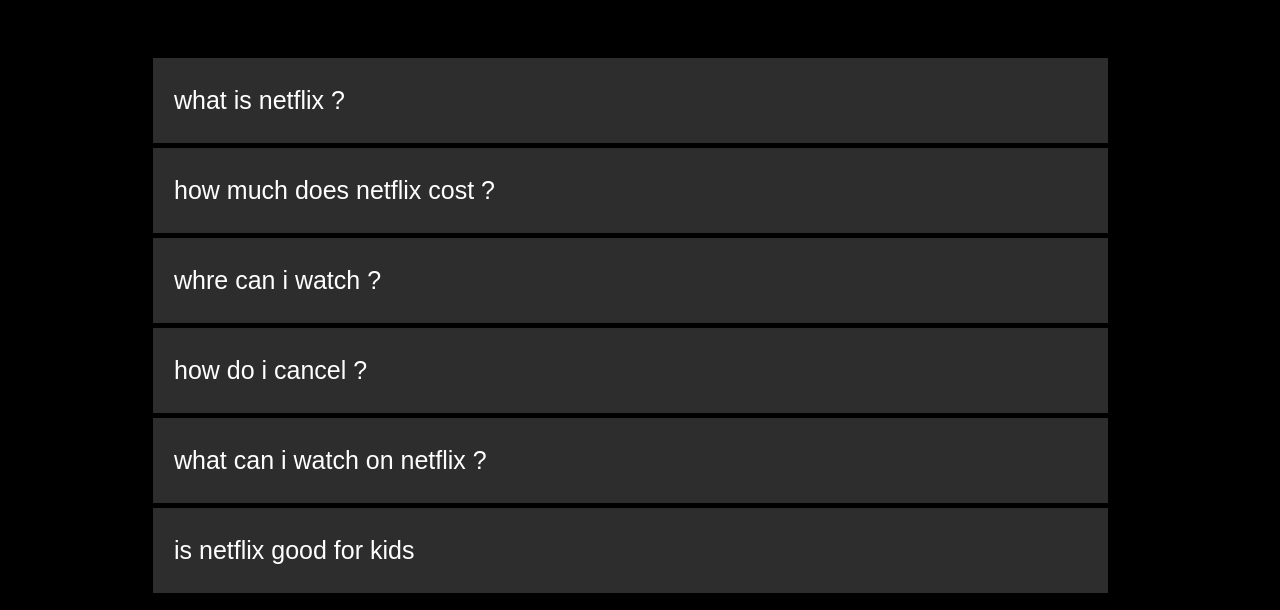
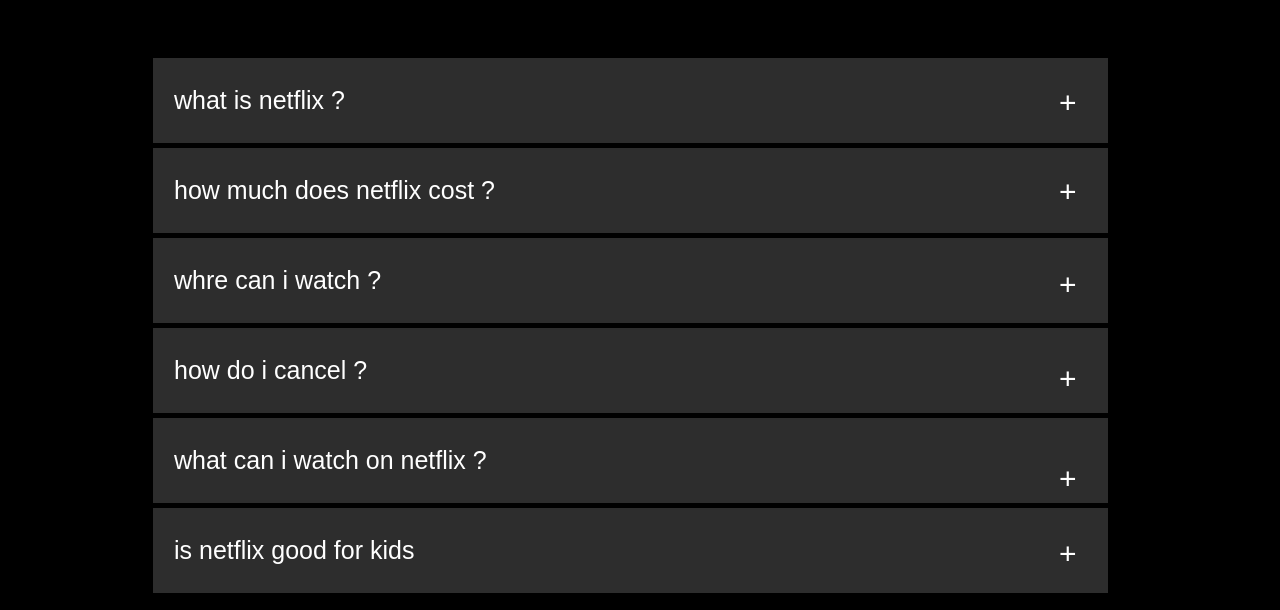
Before and after one commit to siyad2006/netflix-ziyad, a plain HTML site: page index.html in a window 1280 px wide. Shown: the part 2868-3478 px from the top of the page. Drawn offline with Linux system fonts and the light colour scheme.

Commit message:
plus buttons

```diff
--- a/index.html
+++ b/index.html
@@ -75,22 +75,22 @@
         <div class="sixth">
             <p class="frequently">frequently asked question</p>
             <button class="buttons">
-                <p class="text">what is netflix ?</p>
+                <p class="text">what is netflix ? <p class="plus">+</p></p>
             </button>
             <button class="buttons">
-                <p class="text">how much does netflix cost ?</p>
+                <p class="text">how much does netflix cost ?  <p class="plus1">+</p></p>
             </button>
             <button class="buttons">
-                <p class="text">whre can i watch ?</p>
+                <p class="text">whre can i watch ? <p class="plus2">+</p></p>
             </button>
             <button class="buttons">
-                <p class="text">how do i cancel ?</p>
+                <p class="text">how do i cancel ? <p class="plus3">+</p></p>
             </button>
             <button class="buttons">
-                <p class="text">what can i watch on netflix ?</p>
+                <p class="text">what can i watch on netflix ? <p class="plus4">+</p></p>
             </button>
             <button class="buttons">
-                <p class="text">is netflix good for kids</p>
+                <p class="text">is netflix good for kids <p class="plus5">+</p></p>
             </button>
             <p class="re">Redy to watch ? enter your email to create or restart your membership</p>
             <input type="text" name="email" class="email-ad2" value="enter e mail">
--- a/netflixdesighn.css
+++ b/netflixdesighn.css
@@ -476,3 +476,45 @@
     top: 3910px;
     margin-left: 150px;
 }
+.plus{
+    color: white;
+    position: absolute;
+    font-size: 30px;
+    margin-left: 900px;
+    top: 2924px;
+}
+.plus1{
+    color: white;
+    position: absolute;
+    font-size: 30px;
+    margin-left: 900px;
+    top: 3013px;
+}
+.plus2{
+    color: white;
+    position: absolute;
+    font-size: 30px;
+    margin-left: 900px;
+    top: 3375px;
+}
+.plus3{
+    color: white;
+    position: absolute;
+    font-size: 30px;
+    margin-left: 900px;
+    top: 3106px;
+}
+.plus4{
+    color: white;
+    position: absolute;
+    font-size: 30px;
+    margin-left: 900px;
+    top: 3200px;
+}
+.plus5{
+    color: white;
+    position: absolute;
+    font-size: 30px;
+    margin-left: 900px;
+    top: 3300px;
+}
```
